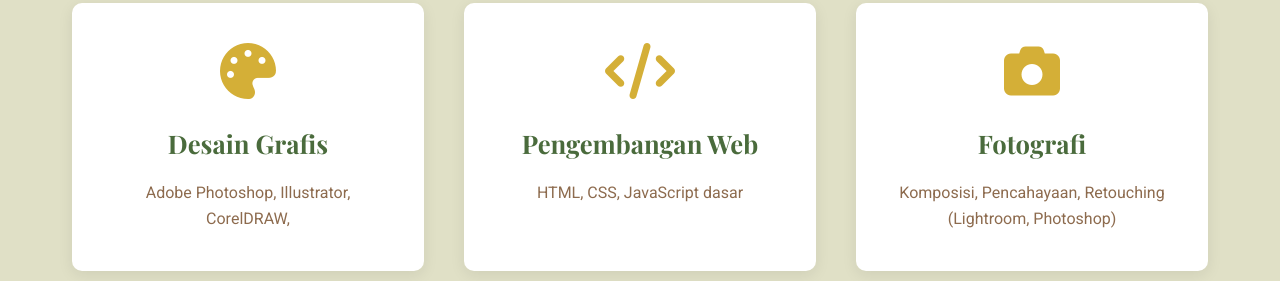
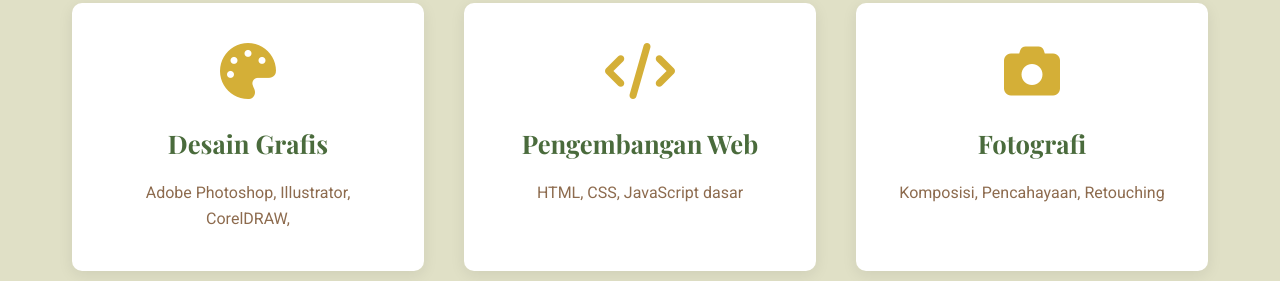
Before and after one commit to imammahdy-ux/Portofolio-, a plain HTML site: page index.html in a window 1280 px wide. Shown: the part 1082-1363 px from the top of the page. Drawn offline with nearby package versions, Linux system fonts and the light colour scheme.

Commit message:
index.html

```diff
--- a/index.html
+++ b/index.html
@@ -54,7 +54,7 @@
                         <p>HTML, CSS, JavaScript dasar</p>
                     </div>
                 <div class="skill-item">
-                <i class="fas fa-camera"></i> <h3>Fotografi</h3> <p>Komposisi, Pencahayaan, Retouching (Lightroom, Photoshop)</p> </div>
+                <i class="fas fa-camera"></i> <h3>Fotografi</h3> <p>Komposisi, Pencahayaan, Retouching </p> </div>
                 </div>
             </div>
         </section>
```
